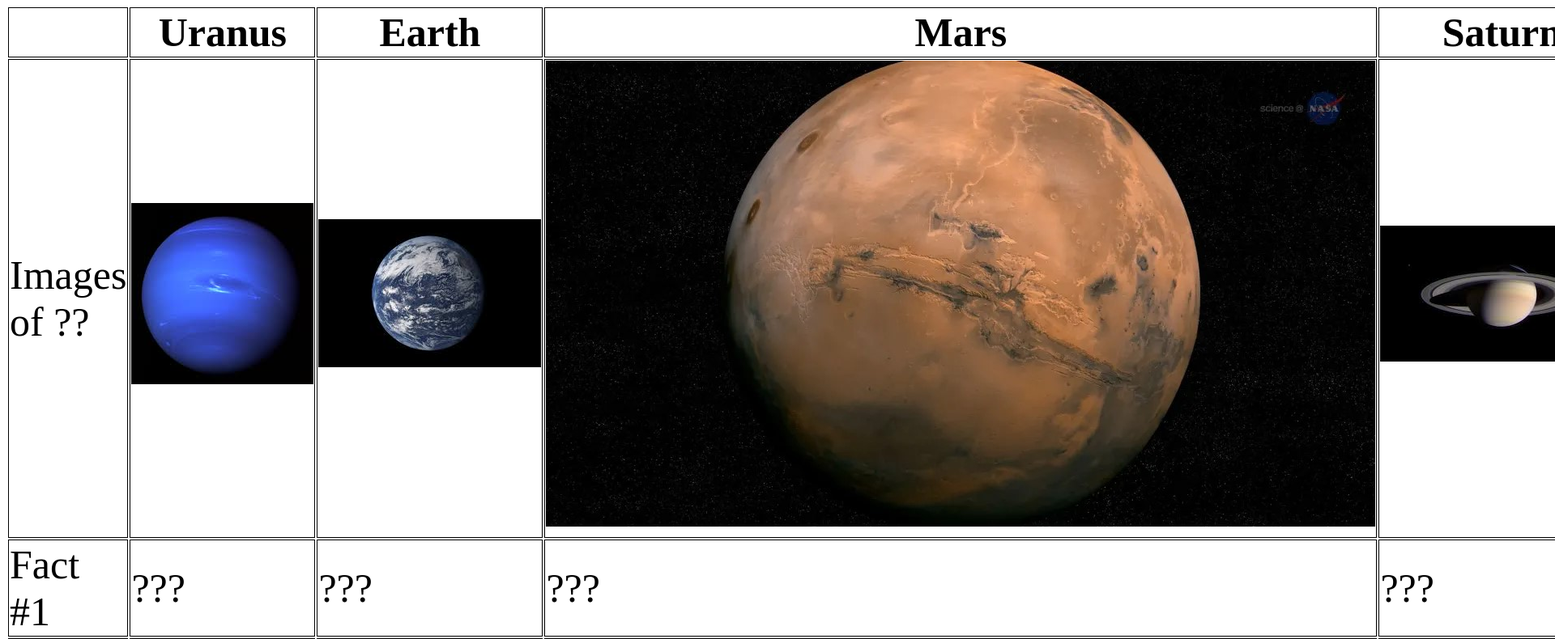
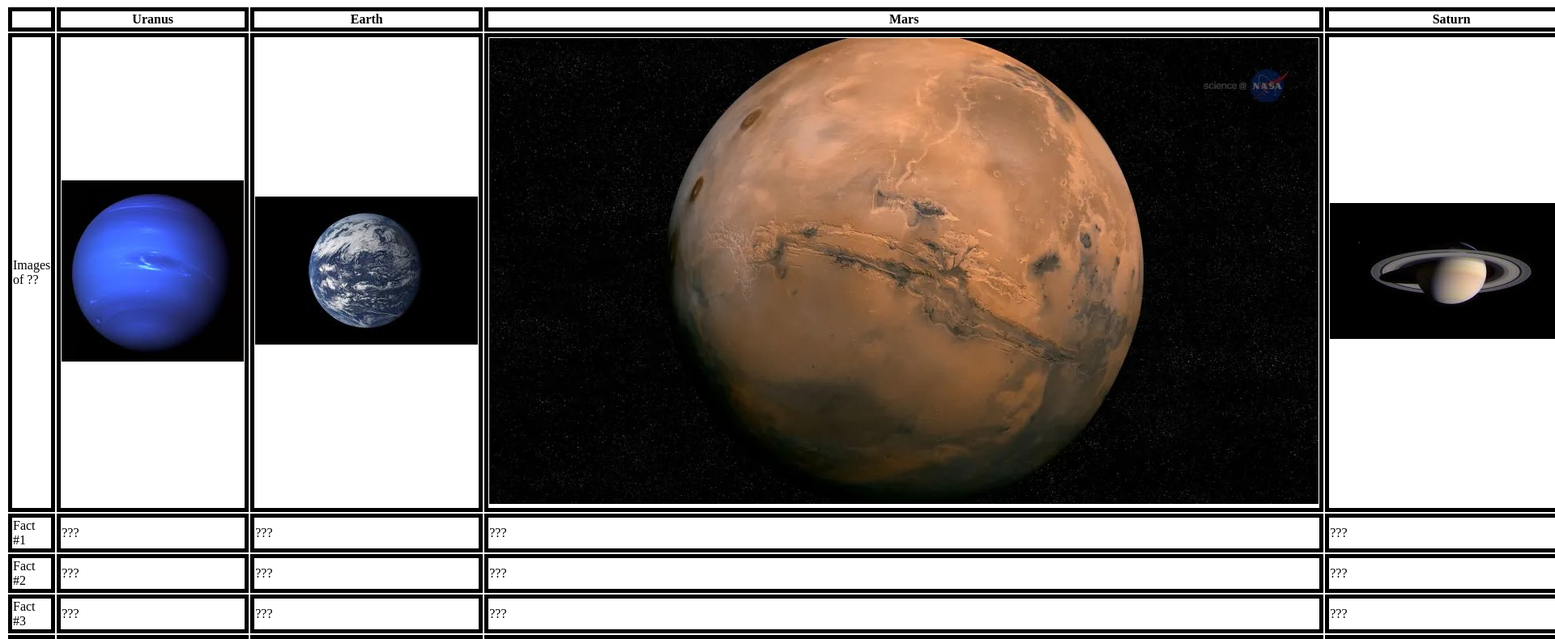
Before and after one commit to RstoykoMadeit/webdev_lab7, a plain HTML site: page index.html in a window 1280 px wide. Shown: the part 73-863 px from the top of the page at 81% size, 1920 px wide, since content can reach past the window. Drawn offline with Linux system fonts and the light colour scheme.

Commit message:
Update style.css

```diff
--- a/css/style.css
+++ b/css/style.css
@@ -11,6 +11,6 @@ body {
 	color: #e35335;
 }
 td, th {
-	border: 1px solid;
-	font-size: 50px;
+	border: 5px solid;
+
   }
```
